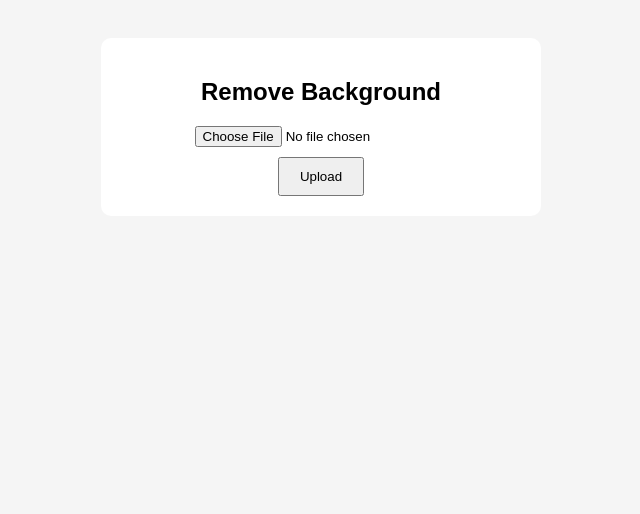
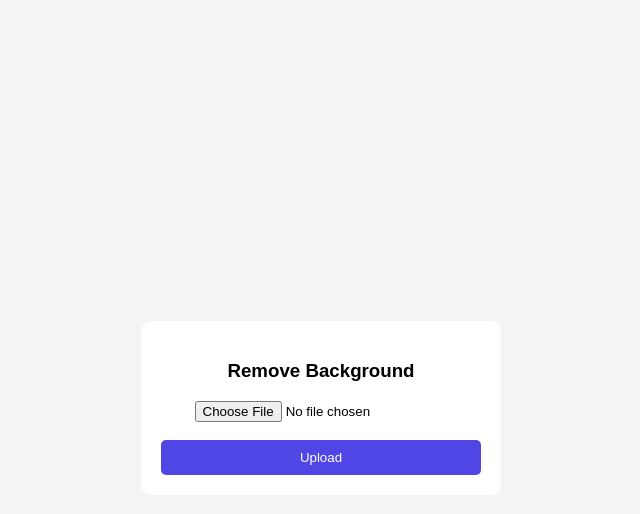
Before and after one commit to Tianjixxxx/holyshare, a website: page index.html in a window 1280 px wide. Shown: the whole page, without its empty margins (319-959 px from the left). Drawn offline with Linux system fonts and the light colour scheme.

Commit message:
Update index.html

```diff
--- a/index.html
+++ b/index.html
@@ -8,64 +8,72 @@
 <style>
 body {
   font-family: Arial, sans-serif;
-  background: #f5f5f5;
-  text-align: center;
-  padding: 30px;
+  background: #f4f4f4;
+  display: flex;
+  justify-content: center;
+  align-items: center;
+  height: 100vh;
 }
 .card {
   background: #fff;
   padding: 20px;
-  max-width: 400px;
-  margin: auto;
+  width: 320px;
   border-radius: 10px;
+  text-align: center;
 }
 button {
-  margin-top: 10px;
-  padding: 10px 20px;
+  padding: 10px;
+  width: 100%;
+  background: #4f46e5;
+  color: #fff;
+  border: none;
+  border-radius: 5px;
   cursor: pointer;
 }
 img {
   max-width: 100%;
-  margin-top: 20px;
-}
-a {
-  display: inline-block;
-  margin-top: 10px;
+  margin-top: 15px;
 }
 </style>
 </head>
 
 <body>
 <div class="card">
-  <h2>Remove Background</h2>
-
-  <input type="file" id="image" accept="image/*"><br>
-  <button onclick="upload()">Upload</button>
+  <h3>Remove Background</h3>
+  <input type="file" id="image" accept="image/*"><br><br>
+  <button onclick="removeBg()">Upload</button>
 
   <div id="result"></div>
 </div>
 
 <script>
-async function upload() {
+async function removeBg() {
   const file = document.getElementById("image").files[0];
-  if (!file) return alert("Select an image first");
+  if (!file) return alert("Select an image");
 
-  const form = new FormData();
-  form.append("image", file);
+  const formData = new FormData();
+  formData.append("image", file);
+
+  document.getElementById("result").innerHTML = "Processing...";
 
   const res = await fetch("/removebg", {
     method: "POST",
-    body: form
+    body: formData
   });
 
-  const blob = await res.blob();
-  const url = URL.createObjectURL(blob);
+  const data = await res.json();
 
-  document.getElementById("result").innerHTML = `
-    <img src="${url}">
-    <br>
-    <a href="${url}" download="removebg.png">⬇ Download Image</a>
-  `;
+  if (data.success) {
+    document.getElementById("result").innerHTML = `
+      <img src="${data.result}">
+      <br>
+      <a href="${data.result}" download>
+        <button>Download</button>
+      </a>
+    `;
+  } else {
+    document.getElementById("result").innerHTML = "Error processing image";
+  }
 }
 </script>
 </body>
```
